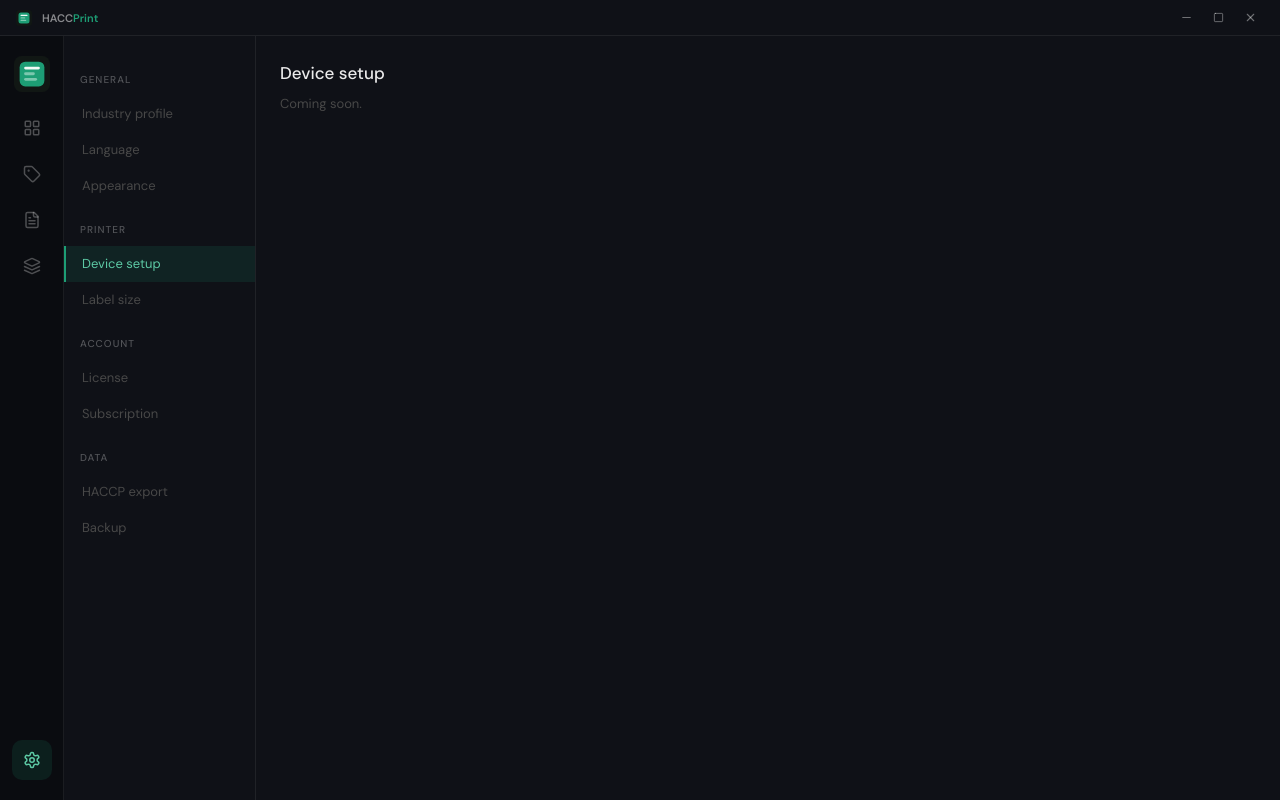
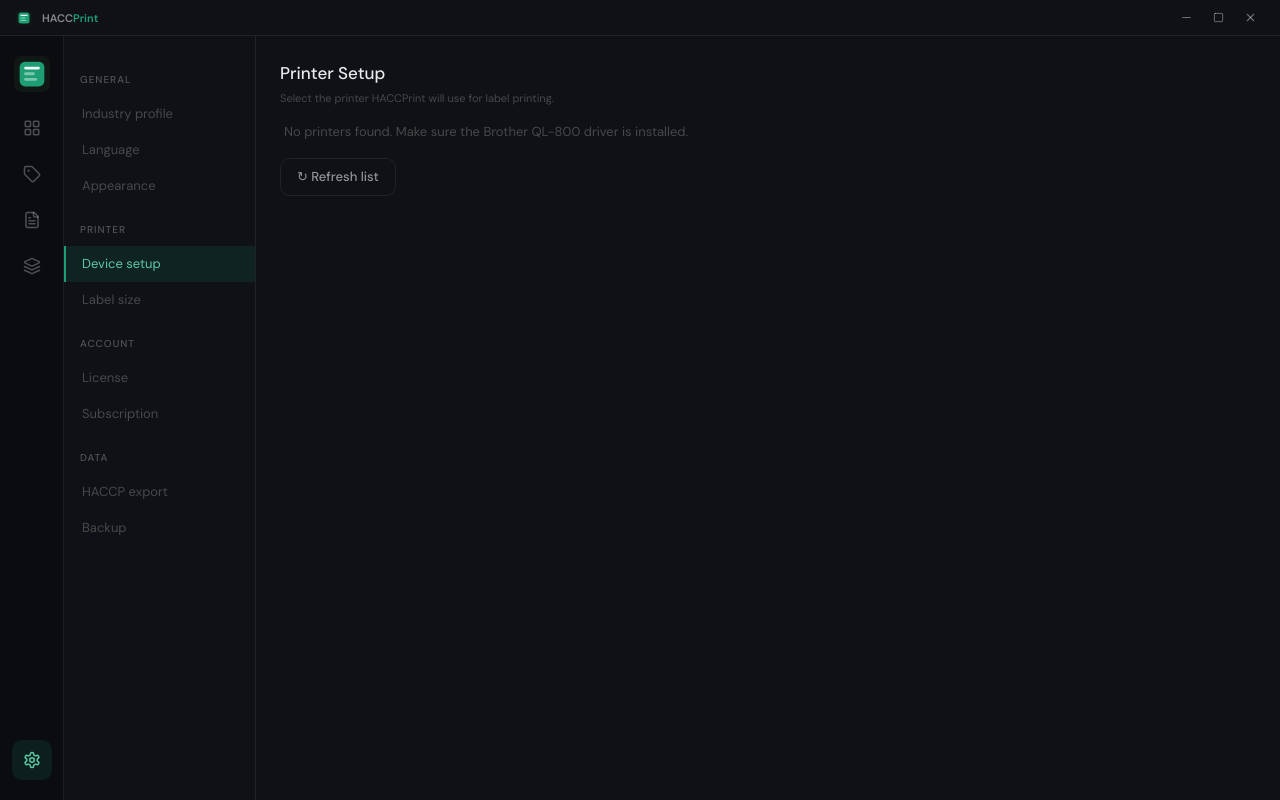
Before and after one commit to matteoshop77-tech/haccp-print, a React (Vite) app: page /settings in a window 1280 px wide. Both pictures are taken after a click on the button "Device setup". Built offline with nearby package versions, Linux system fonts and the light colour scheme; the HTML template or start-up script is replaced by a standard one.

Commit message:
fix: print quality, DEVMODE, font sizes, allergens, printer selection

```diff
--- a/src/components/labels/PrintModal.tsx
+++ b/src/components/labels/PrintModal.tsx
@@ -67,7 +67,7 @@
   const handlePrint = async () => {
     setLoading(true);
     setError(null);
-    const result = await printLabel(template, copies, today, lang);
+    const result = await printLabel(template, copies, today, lang, settings.printerName);
     setLoading(false);
     if (!result.success) {
       setError(result.error ?? "Unknown error");
--- a/src/lib/labelRenderer.ts
+++ b/src/lib/labelRenderer.ts
@@ -10,7 +10,7 @@
 const F_NAME   = 38 * SCALE;
 const F_DESC   = 26 * SCALE;
 const F_LABEL  = 22 * SCALE;
-const F_VALUE  = 28 * SCALE;
+const F_VALUE  = 34 * SCALE;
 const F_ALLERG = 24 * SCALE;
 
 const GAP_SM  = 8  * SCALE;
--- a/src/pages/SettingsPage.tsx
+++ b/src/pages/SettingsPage.tsx
@@ -1,10 +1,9 @@
-import { useState } from "react";
+import { useState, useEffect } from "react";
 import { useStore } from "@/store/useStore";
 import { t } from "@/lib/i18n";
 import type { IndustryProfile } from "@/lib/types";
 import clsx from "clsx";
 
-/* ── Profile emoji ── */
 const profileEmoji: Record<IndustryProfile, string> = {
   restaurant: "🍽",
   hotel:      "🏨",
@@ -13,7 +12,6 @@
   custom:     "⚙",
 };
 
-/* ── Toggle ── */
 function Toggle({ value, onChange }: { value: boolean; onChange: (v: boolean) => void }) {
   return (
     <button
@@ -31,7 +29,6 @@
   );
 }
 
-/* ── Setting row ── */
 function SettingRow({
   label,
   sub,
@@ -53,7 +50,6 @@
   );
 }
 
-/* ── Nav items ── */
 const sections = [
   { key: "profile",      group: "General" },
   { key: "language",     group: "General" },
@@ -68,16 +64,124 @@
 
 type SectionKey = typeof sections[number]["key"];
 
-export default function SettingsPage() {
-  const lang       = useStore((s) => s.settings.language);
+/* ── Device / Printer section ── */
+function DeviceSection() {
   const settings   = useStore((s) => s.settings);
   const update     = useStore((s) => s.updateSettings);
-  const license    = useStore((s) => s.license);
+
+  const [printers,  setPrinters]  = useState<string[]>([]);
+  const [loading,   setLoading]   = useState(false);
+  const [refreshed, setRefreshed] = useState(false);
+
+  const loadPrinters = async () => {
+    setLoading(true);
+    try {
+      const { invoke } = await import("@tauri-apps/api/core");
+      const list = await invoke<string[]>("list_printers");
+      setPrinters(list);
+    } catch {
+      setPrinters([]);
+    } finally {
+      setLoading(false);
+      setRefreshed(true);
+    }
+  };
+
+  useEffect(() => { loadPrinters(); }, []);
+
+  const selected = settings.printerName;
+
+  return (
+    <div className="flex flex-col gap-4">
+      <div>
+        <h2 className="text-lg font-medium text-ink-primary">Printer Setup</h2>
+        <p className="text-xs text-ink-muted mt-1">
+          Select the printer HACCPrint will use for label printing.
+        </p>
+      </div>
+
+      {/* Printer list */}
+      <div className="flex flex-col gap-2">
+        {loading && (
+          <p className="text-sm text-ink-muted px-1">Scanning printers…</p>
+        )}
+
+        {!loading && printers.length === 0 && refreshed && (
+          <p className="text-sm text-ink-muted px-1">
+            No printers found. Make sure the Brother QL-800 driver is installed.
+          </p>
+        )}
+
+        {printers.map((name) => {
+          const isBrother  = name.toLowerCase().includes("brother");
+          const isSelected = selected === name;
+          return (
+            <button
+              key={name}
+              onClick={() => update({ printerName: name })}
+              className={clsx(
+                "flex items-center justify-between px-4 py-3 rounded-lg border text-left transition-colors",
+                isSelected
+                  ? "border-brand/40 bg-brand-muted/40"
+                  : "border-app-border bg-app-surface hover:border-app-border-hover"
+              )}
+            >
+              <div className="flex items-center gap-3">
+                <span className="text-lg">{isBrother ? "🖨️" : "🖨"}</span>
+                <div>
+                  <p className="text-sm font-medium text-ink-primary">{name}</p>
+                  {isBrother && name.toLowerCase().includes("ql-800") && (
+  <p className="text-xs text-brand-light mt-0.5">Recommended</p>
+)}
+                </div>
+              </div>
+              {isSelected && (
+                <div className="w-4 h-4 rounded-full bg-brand flex items-center justify-center flex-shrink-0">
+                  <svg width="8" height="8" viewBox="0 0 8 8" fill="none">
+                    <path d="M1.5 4l2 2 3-3" stroke="white" strokeWidth="1.3" strokeLinecap="round"/>
+                  </svg>
+                </div>
+              )}
+            </button>
+          );
+        })}
+      </div>
+
+      {/* Refresh button */}
+      <button
+        onClick={loadPrinters}
+        disabled={loading}
+        className="btn-ghost self-start text-sm"
+      >
+        {loading ? "Scanning…" : "↻ Refresh list"}
+      </button>
+
+      {/* Current selection info */}
+      {selected && (
+        <div className="px-4 py-3 bg-app-surface border border-app-border rounded-lg">
+          <p className="text-xs text-ink-muted">Active printer</p>
+          <p className="text-sm font-medium text-ink-primary mt-0.5">{selected}</p>
+        </div>
+      )}
+
+      {!selected && refreshed && printers.length > 0 && (
+        <p className="text-xs text-ink-muted px-1">
+          No printer selected — HACCPrint will auto-detect a Brother printer.
+        </p>
+      )}
+    </div>
+  );
+}
+
+export default function SettingsPage() {
+  const lang     = useStore((s) => s.settings.language);
+  const settings = useStore((s) => s.settings);
+  const update   = useStore((s) => s.updateSettings);
+  const license  = useStore((s) => s.license);
 
   const [active, setActive] = useState<SectionKey>("profile");
 
   const profiles: IndustryProfile[] = ["restaurant", "hotel", "bakery", "pharmacy", "custom"];
-
   const groups = [...new Set(sections.map((s) => s.group))];
 
   return (
@@ -109,6 +213,7 @@
 
       {/* Content */}
       <div className="flex-1 overflow-y-auto px-6 py-6 flex flex-col gap-5">
+
         {/* ── Industry profile ── */}
         {active === "profile" && (
           <>
@@ -120,7 +225,6 @@
                 {t("settings_profile_sub", lang)}
               </p>
             </div>
-
             <div className="grid grid-cols-2 gap-2.5">
               {profiles.map((p) => (
                 <button
@@ -152,7 +256,6 @@
                 </button>
               ))}
             </div>
-
             <div className="flex flex-col gap-2">
               <SettingRow
                 label={t("settings_auto_expiry", lang)}
@@ -233,6 +336,9 @@
           </>
         )}
 
+        {/* ── Device ── */}
+        {active === "device" && <DeviceSection />}
+
         {/* ── License ── */}
         {active === "license" && (
           <>
@@ -246,8 +352,7 @@
                     {t(`license_plan_${license.plan}` as Parameters<typeof t>[0], lang)}
                   </p>
                   <p className="text-xs text-ink-muted mt-0.5">
-                    {t("license_renews", lang)} {license.expiresAt.slice(0, 10)} ·{" "}
-                    1 {t("license_device", lang)}
+                    {t("license_renews", lang)} {license.expiresAt.slice(0, 10)} · 1 {t("license_device", lang)}
                   </p>
                 </div>
                 <span className="badge-brand">{t("license_active", lang)}</span>
@@ -269,7 +374,7 @@
         )}
 
         {/* ── Other sections placeholder ── */}
-        {!["profile", "language", "appearance", "license"].includes(active) && (
+        {!["profile", "language", "appearance", "device", "license"].includes(active) && (
           <div>
             <h2 className="text-lg font-medium text-ink-primary mb-2">
               {t(`settings_${active}` as Parameters<typeof t>[0], lang)}
```
